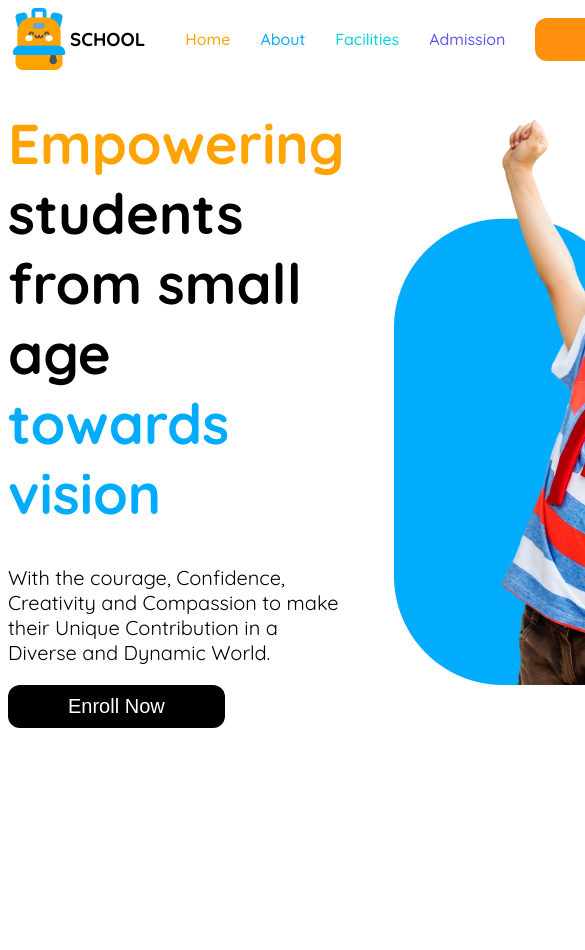
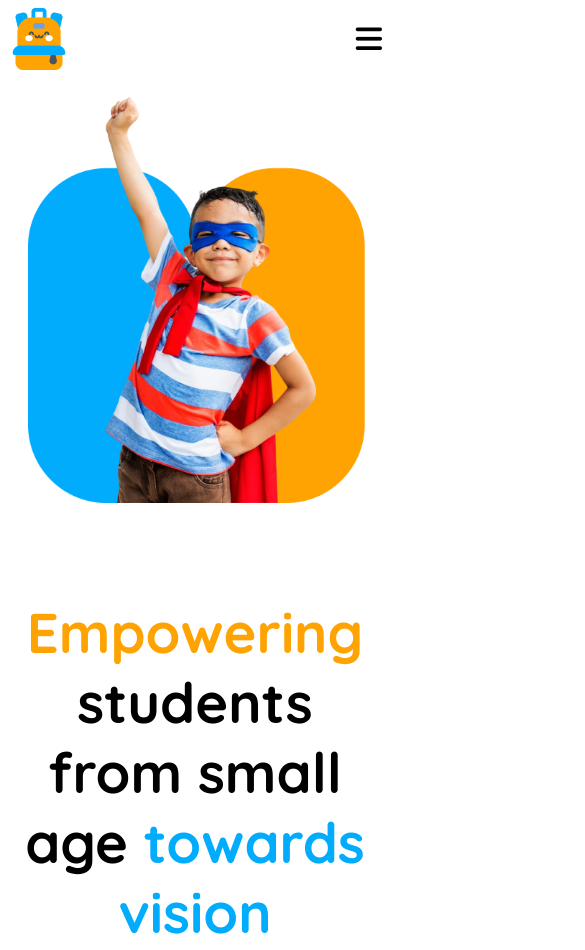
Before and after one commit to mstasiyakhatun1/assignment-2-repo, a plain HTML site: page index.html in a window 390 px wide. Shown: the top 950 px of the page, 585 px wide, since content can reach past the window. Before the commit the page ends 844 px from the top, so only its background shows below. Drawn offline with Linux system fonts and the light colour scheme.

Commit message:
added header responsive layout

```diff
--- a/index.html
+++ b/index.html
@@ -5,13 +5,14 @@
     <meta name="viewport" content="width=device-width, initial-scale=1.0">
     <title>Assignment-2-repo</title>
     <link rel="stylesheet" href="styles/style.css">
+    <script src="https://kit.fontawesome.com/d6acf0b686.js" crossorigin="anonymous"></script>
 </head>
 <body class="quicksand-font">
     <header>
         <nav class="navbar display-flex">
             <div class="school display-flex">
-                <img src="assets/logo.png" alt="">
-                <h3 class="">SCHOOL</h3>
+                <img class="logo" src="assets/logo.png" alt="">
+                <h2 id="text-school" class="school-none">SCHOOL</h2>
             </div>
                 <ul class="nav-links display-flex">
                         <li class="nav-item"><a href="" class="nav-link text-orange">Home</a></li>
@@ -22,11 +23,14 @@
             <div class="btn-div">
                     <button class="btn-primary">Contact</button>
             </div>
+            <div class="hamburger">
+                <i class="fa-solid fa-bars"></i>
+            </div>
                 </nav>
             <div class="banner display-flex">
                 <div class="banner-content">
-                        <h1 class="banner-title"><span class="text-orange">Empowering</span><br>
-                            students from small age <span class="text-skyblue">towards vision</span></h1>
+                        <h3 class="banner-title"><span class="text-orange">Empowering</span><br>
+                            students from small age <span class="text-skyblue">towards vision</span></h3>
                     <p class="banner-description">With the courage, Confidence, Creativity and Compassion to make their Unique Contribution in a Diverse and Dynamic World.</p>
                     <button class="btn-primary-black">Enroll Now</button>
                 </div>
@@ -37,7 +41,6 @@
             </header>
     </header>
     <main>
-
     </main>
     <footer>
 
--- a/styles/style.css
+++ b/styles/style.css
@@ -48,10 +48,10 @@ header{
     align-items: center;
     max-width: 1440px;
 }
-
 .nav-item{
     list-style: none;
     margin-right: 30px;
+    font-size: 1.25rem;
 }
 .nav-link{
     text-decoration: none;
@@ -73,7 +73,39 @@ header{
  .banner-title{
   font-size: 3.5rem;
   font-weight: 800;
+  margin-top: 20px;
+  margin-bottom: 18px;
  }
  .banner-description{
   font-size: 1.25rem;
  }
+
+
+
+/* small device responsive styles */
+@media screen and (max-width: 576px) {
+ .school-none, .nav-links, .btn-div{
+    display: none;
+  }
+.hamburger{
+  display: flex;
+  font-size: 30px;
+}
+.banner{
+  flex-direction: column-reverse;
+}
+.banner-image{
+  width: 90%;
+  margin: 20px;
+}
+.banner-content{
+  text-align: center;
+}
+
+}
+/* large device responsive styles */
+@media screen and (min-width: 576px){
+  .hamburger{
+    display: none;
+  }
+}
```
